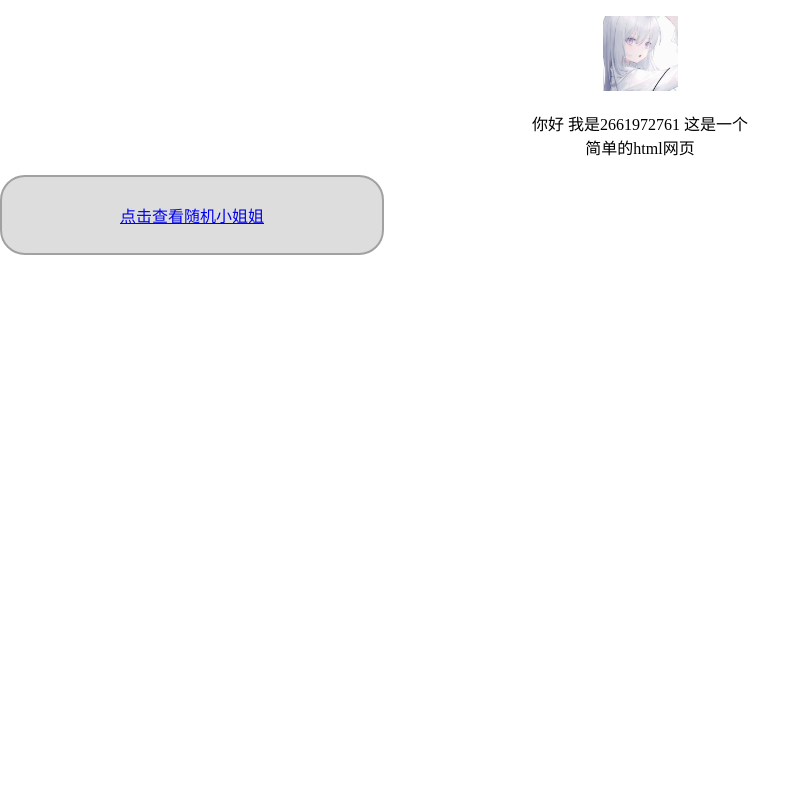
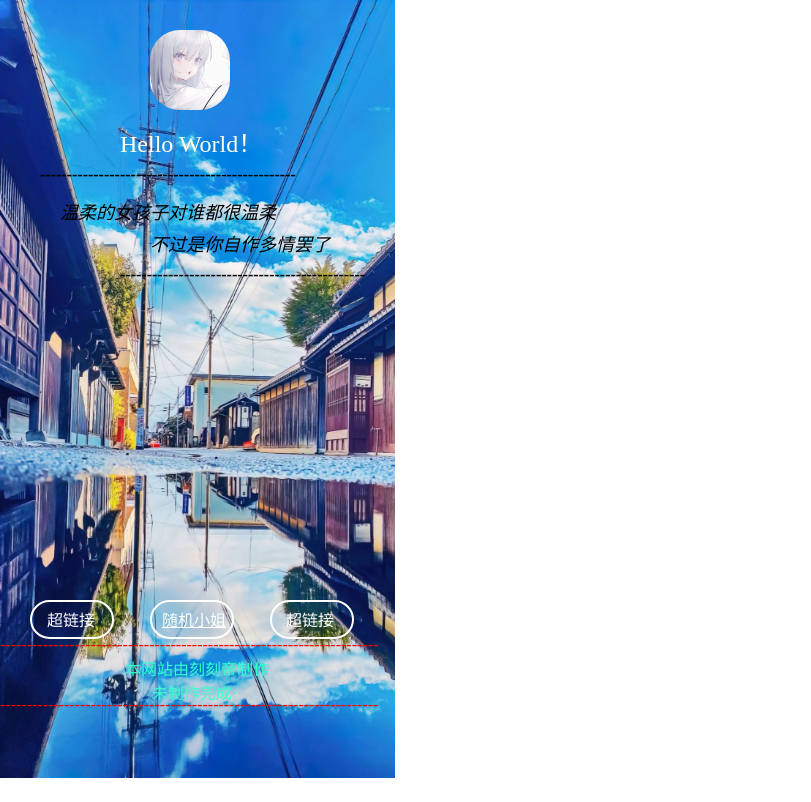
Before and after one commit to 2483273763/KeK, a plain HTML site: page index.html in a window 1280 px wide. Shown: the whole page, without its empty margins (0-811 px from the left). Drawn offline with Linux system fonts and the light colour scheme.

Commit message:
Add files via upload
Signed-off-by: Kekedi <113914589+2483273763@users.noreply.github.com>

```diff
--- a/index.html
+++ b/index.html
@@ -3,36 +3,34 @@
   <head>
     <meta charset="utf-8">
     <meta name="viewport" content="width=device-width, initial-scale=1" />
-    <title>临时网站~</title>
+    <title>私人网站</title>
     <style>
       body {
         margin: 0;
       }
     </style>
-<style>
-
-            div {
-
-                border: 2px solid #a1a1a1;
-
-                padding: 10px 40px;
-
-                background: #dddddd;
-
-                width: 300px;
-
-                border-radius: 25px;
-
-            }
-
-        </style>
+<link rel="stylesheet" type="text/css" href="style.css" >
   </head>
   <body>
-     <p align="center"><img src="头像.png" alt="头像" width="75px" height="75px"></p>
-<p align="center">你好 我是2661972761 这是一个</br>简单的html网页</p>
-    <div>
-<p align="center"><a href="https://v.api.aa1.cn/api/api-dy-girl/" target="_blank" class="nav-link">点击查看随机小姐姐</a></p>
-   </div>
-
+    <audio src="音乐.mp3" autoplay="autoplay" loop="loop"></audio>
+    <img src="背景.png" alt="背景" width="395px" height="778px">
+    <img  id="A" src="头像.png" alt="头像" width="80px" height="80px">
+<font size="5" color="#fffff" id="font1"><p class="lighter" id="F">Hello World！</p></font>
+<p align="center" id="C"><b>------------------------------------------------</b></p>
+<font size="4" color="black"><i id="B"><p align="center">温柔的女孩子对谁都很温柔</p></i></font>
+<font size="4" color="black"><i id="D">不过是你自作多情罢了</i></font>
+<p align="center" id="E"><b>----------------------------------------------</b></p>
+<div id="hz1"></div>
+<div id="hz2"></div>
+<div id="hz3"></div>
+<font size="3" color="ffffff"><p id="LJ1">超链接</p></font>
+<font size="3" color="ffffff"><p id="LJ2"></p></font>
+<font size="3" color="ffffff"><p id="LJ3">超链接</p></font>
+</br>
+</br>
+<font size="3" color="33FFCC"><p align="center" id="G">本网站由刻刻帝制作 </br>未制作完成··</p></font>
+<font size="3" color="red"><p  id="X">-----------------------------------------------------------------------</p></font>
+<font size="3" color="red"><p  id="X1">-----------------------------------------------------------------------</p></font>
+<p id="clj"><a href="https://2483273763.github.io/KeK/" style="color:#ffffff ;">随机小姐</a></p>
   </body>
 </html>
--- /dev/null
+++ b/style.css
@@ -0,0 +1,94 @@
+#A{
+position:fixed;
+top:30px;
+left:150px;
+border-radius: 30px 30px 30px 30px;
+}
+#B{
+position:fixed;
+top:180px;
+left:60px;
+}
+#C{
+position:fixed;
+top:150px;
+left:40px;
+}
+#D{
+position:fixed;
+top:230px;
+left:150px;
+}
+#E{
+position:fixed;
+top:250px;
+left:120px;
+}
+#F{
+position:fixed;
+top:100px;
+left:120px;
+}
+div {
+
+                border: 2px solid #ffffff;
+
+                padding: 15px 30px;
+
+                width: 20px;
+
+                height: 5px;
+
+                border-radius: 25px;
+
+            }
+#hz1{
+position:fixed;
+top:600px;
+left:30px;
+}
+#hz2{
+position:fixed;
+top:600px;
+left:150px;
+}
+#hz3{
+position:fixed;
+top:600px;
+left:270px;
+}
+#LJ1{
+position:fixed;
+top:591px;
+left:47px;
+}
+#LJ2{
+position:fixed;
+top:591px;
+left:160px;
+}
+#LJ3{
+position:fixed;
+top:591px;
+left:286px;
+}
+#G{
+position:fixed;
+top:640px;
+left:125px;
+}
+#X{
+position:fixed;
+top:620px;
+left:0px;
+}
+#X1{
+position:fixed;
+top:680px;
+left:0px;
+}
+#clj{
+position:fixed;
+top:591px;
+left:162px;
+}
```
Also changed, not shown: 背景.png (added), 1 other file.
